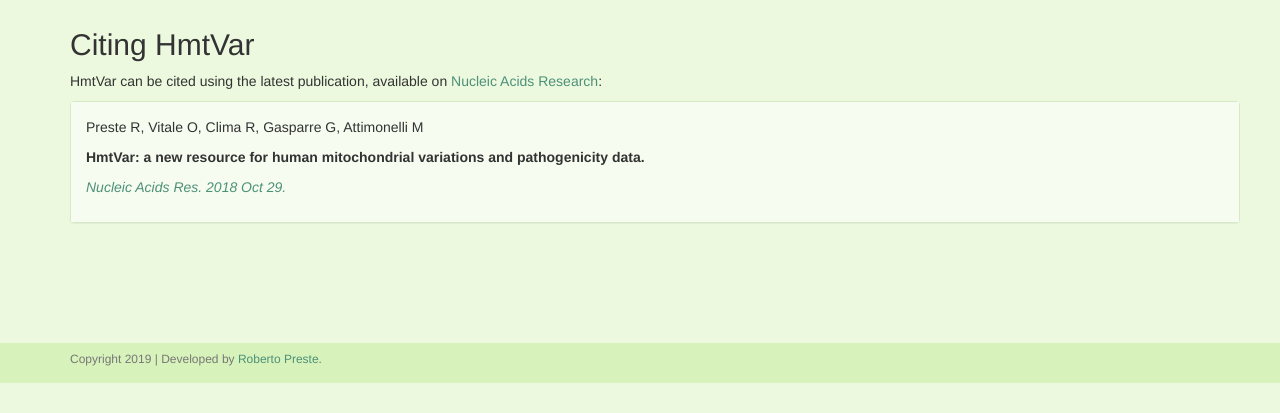
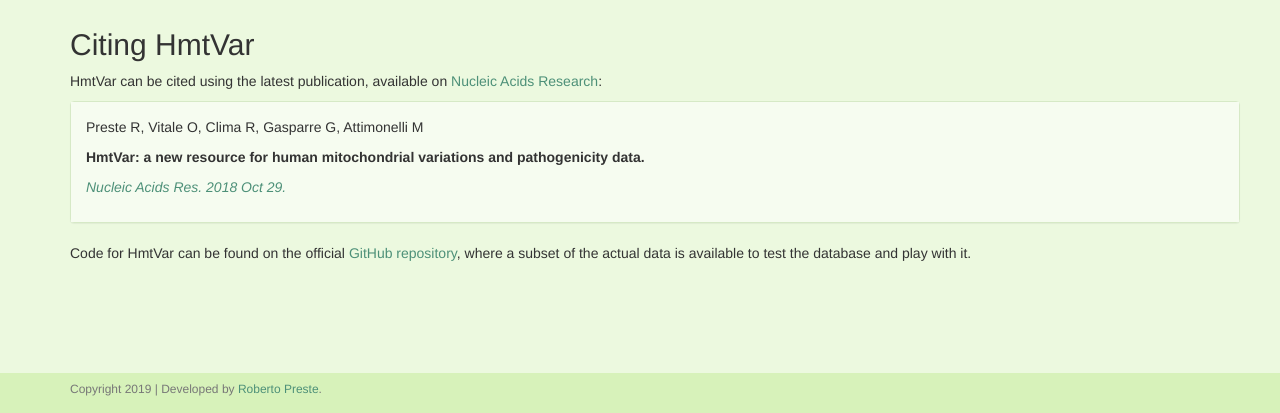
Before and after one commit to robertopreste/HmtVar, a Flask app: page /about in a window 1280 px wide. Shown: the part 1340-1753 px from the top of the page. Before the commit the page ends 1723 px from the top, so only its background shows below. Run offline with Flask 2, Linux system fonts and the light colour scheme; some libraries are stand-ins or nearby versions.

Commit message:
Add reference to the GitHub repo

```diff
--- a/app/templates/about.html
+++ b/app/templates/about.html
@@ -101,6 +101,7 @@
                     <p><a href="https://doi.org/10.1093/nar/gky1024" title="HmtVar NAR" target="_blank"><i>Nucleic Acids Res. 2018 Oct 29.</i></a></p>
                 </div>
             </div>
+            <p>Code for HmtVar can be found on the official <a href="https://github.com/robertopreste/HmtVar" title="HmtVar GitHub" target="_blank">GitHub repository</a>, where a subset of the actual data is available to test the database and play with it.</p>
             <br><br>
         </div>
         </div>
```
